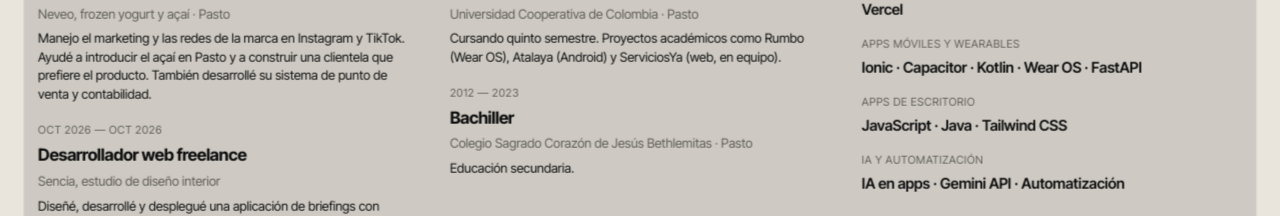
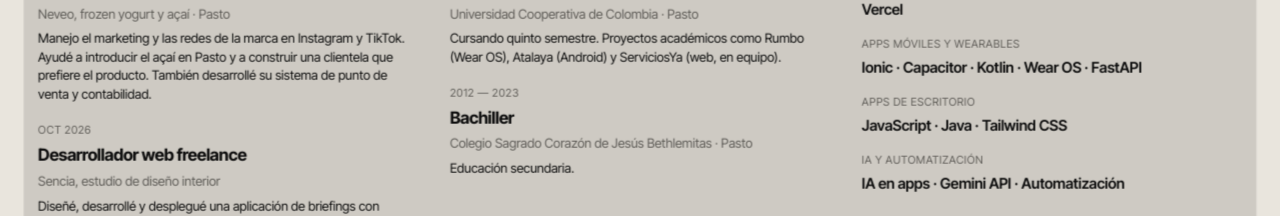
Before and after one commit to Gabrl0103/Portafolio-GabsDev, a Next.js app: page / in a window 1280 px wide. Shown: the part 4840-5056 px from the top of the page. Built offline with nearby package versions, Linux system fonts and the light colour scheme; no server answers.

Commit message:
content: Sencia muestra solo oct 2026

```diff
--- a/data/experience.ts
+++ b/data/experience.ts
@@ -15,7 +15,7 @@ export const experience: Experience[] = [
     kind: "laboral",
     title: "Desarrollador web freelance",
     place: "Sencia, estudio de diseño interior",
-    start: "Oct 2026",
+    start: "",
     end: "Oct 2026",
     description:
       "Diseñé, desarrollé y desplegué una aplicación de briefings con formularios, panel privado, exportación a PDF y CSV y avisos por correo, en planes gratuitos.",
```
